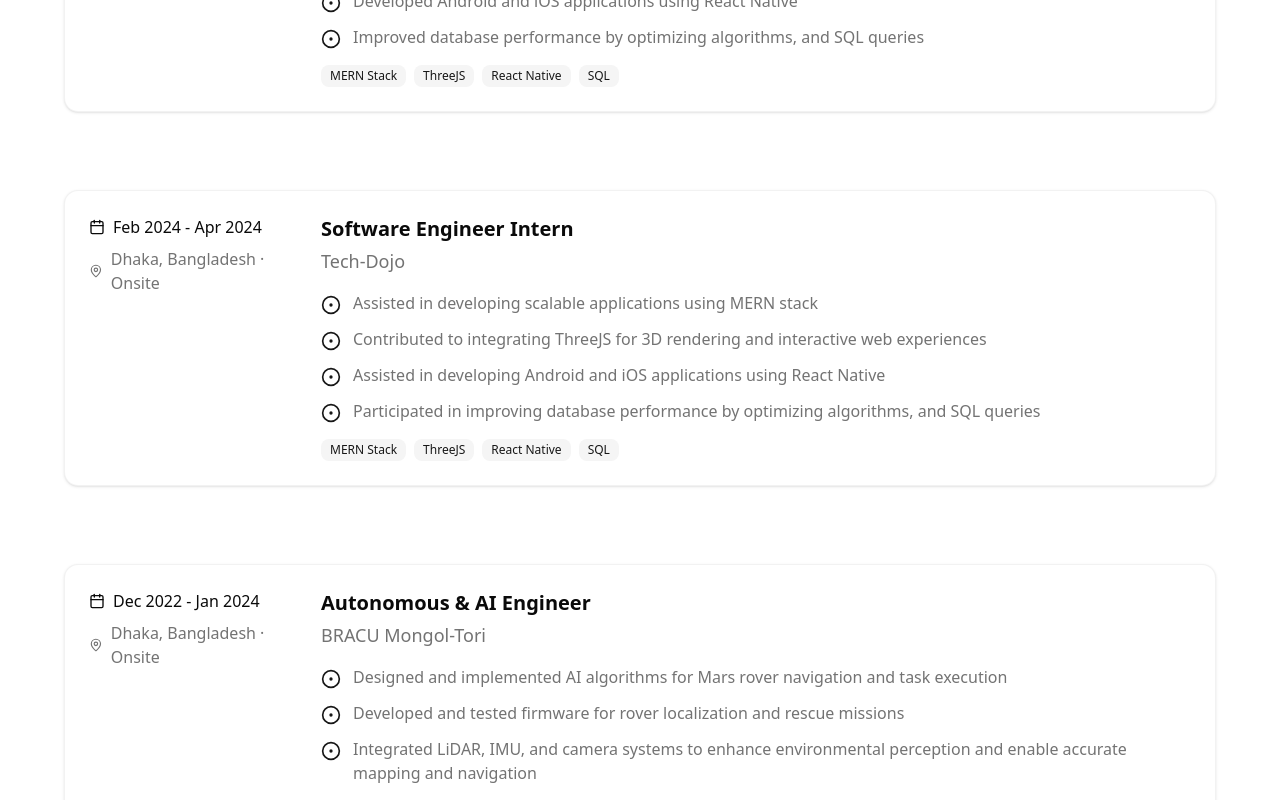
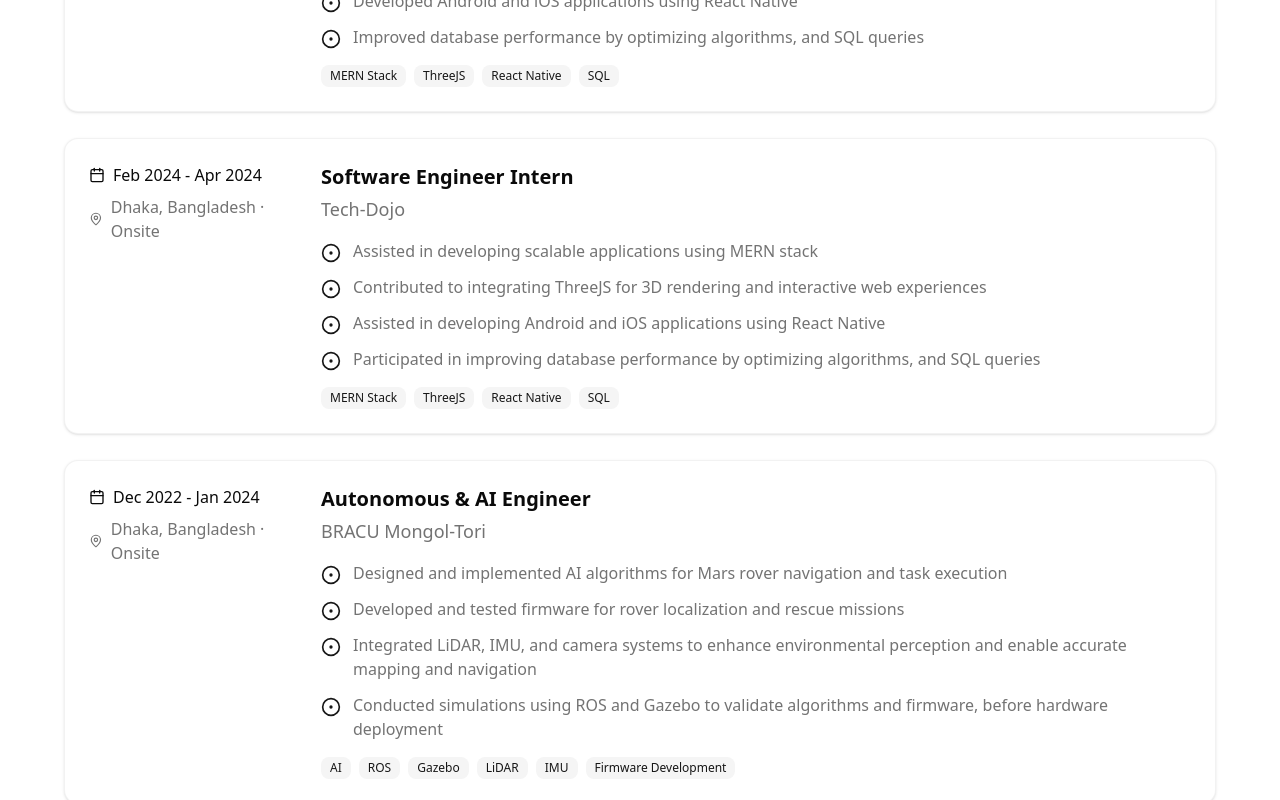
Before and after one commit to NafisRayan/NafisRayan-Portfolio, a Next.js app: page / in a window 1280 px wide. Shown: the part 2480-3280 px from the top of the page. Built offline with nearby package versions, Linux system fonts and the light colour scheme.

Commit message:
feat: Enhance stacking animations and smooth scrolling in experience and projects sections

```diff
--- a/src/app/globals.css
+++ b/src/app/globals.css
@@ -127,7 +127,6 @@
 
 @layer utilities {
 
-
   .animate-fade-in {
     animation: fadeIn 0.5s ease-in;
   }
@@ -162,6 +161,7 @@
   .animate-slide-carousel {
     animation: slideCarousel 30s linear infinite;
   }
+
   /* Stacking scroll animation */
   .stacking-card {
     transition: all 0.5s cubic-bezier(0.4, 0, 0.2, 1);
@@ -177,8 +177,27 @@
   @supports (position: sticky) {
     .sticky-stack {
       position: sticky;
-      top: 5rem;
+      top: 8rem;
+      will-change: transform;
     }
+  }
+
+  /* Ensure smooth scrolling during stacking */
+  .stacking-container {
+    will-change: scroll-position;
+    scroll-behavior: smooth;
+    overflow: visible;
+  }
+
+  .stacking-item {
+    position: sticky;
+    top: 8rem;
+    margin-bottom: 1rem; /* Reduced from 3rem */
+    will-change: transform;
+    pointer-events: auto;
+    transition-property: all; /* Ensure all relevant properties are transitioned */
+    transition-timing-function: cubic-bezier(0.4, 0, 0.2, 1); /* Default Tailwind ease-out */
+    transition-duration: 400ms; /* Adjusted for smoothness */
   }
 
   /* Smooth stacking transitions */
@@ -211,7 +230,6 @@
   .animate-stack-out {
     animation: stackOut 0.6s ease-out forwards;
   }
-
 
 }
 
--- a/src/components/experience-section.tsx
+++ b/src/components/experience-section.tsx
@@ -3,6 +3,7 @@
 import { Card } from "@/components/ui/card"
 import { Badge } from "@/components/ui/badge"
 import { Calendar, MapPin, CircleDot } from "lucide-react"
+import { useState, useEffect, useRef } from "react"
 
 const experiences = [
 	{
@@ -60,8 +61,28 @@
 ]
 
 export function ExperienceSection() {
+  const sectionRef = useRef<HTMLElement>(null);
+  const [scrollOffset, setScrollOffset] = useState(0);
+
+  useEffect(() => {
+    const handleScroll = () => {
+      if (sectionRef.current) {
+        const rect = sectionRef.current.getBoundingClientRect();
+        // Calculate offset: how much the section top has scrolled past the viewport top
+        // Apply a factor to control the speed of upward movement (e.g., 0.05 for 5% of scroll speed)
+        const currentOffset = Math.max(0, -rect.top) * 0.05;
+        setScrollOffset(currentOffset);
+      }
+    };
+
+    window.addEventListener("scroll", handleScroll, { passive: true });
+    handleScroll(); // Initial calculation
+
+    return () => window.removeEventListener("scroll", handleScroll);
+  }, []);
+
   return (
-		<section id="experience" className="py-16 lg:py-24 px-4 sm:px-6 lg:px-8">
+    <section id="experience" ref={sectionRef} className="py-16 lg:py-24 px-4 sm:px-6 lg:px-8">
       <div className="container mx-auto">
         <div className="text-center mb-16">
 					<span className="text-sm text-primary px-4 py-2 rounded-full bg-primary/10 inline-block mb-4">
@@ -70,13 +91,13 @@
 					<h1 className="text-4xl sm:text-5xl font-bold text-foreground">
 						Professional Experience
 					</h1>
-				</div>				<div className="max-w-6xl mx-auto relative">
+				</div>				<div className="max-w-6xl mx-auto relative stacking-container">
 					{experiences.map((experience, index) => (						<div
 							key={index}
-							className="sticky top-32 mb-12 transition-all duration-500 ease-out"
+className="stacking-item transition-all ease-out"
 style={{
   zIndex: 100 + index,
-								transform: `translateY(${index * 30}px)`,
+  transform: `translateY(${index * 10 - scrollOffset}px)`, /* Reduced initial offset */
   transformOrigin: 'center top'
 }}
 >
--- a/src/components/projects-section.tsx
+++ b/src/components/projects-section.tsx
@@ -5,6 +5,7 @@
 import { Badge } from "@/components/ui/badge"
 import { Button } from "@/components/ui/button"
 import { ExternalLink, Github, Brain, Box, Eye, Smartphone, CreditCard, Activity, TrendingUp, Users, Gamepad2, ShoppingCart, GraduationCap } from "lucide-react"
+import { useState, useEffect, useRef } from "react"
 
 const projects = [
 	{
@@ -118,8 +119,26 @@
 ]
 
 export function ProjectsSection() {
+  const sectionRef = useRef<HTMLElement>(null);
+  const [scrollOffset, setScrollOffset] = useState(0);
+
+  useEffect(() => {
+    const handleScroll = () => {
+      if (sectionRef.current) {
+        const rect = sectionRef.current.getBoundingClientRect();
+        const currentOffset = Math.max(0, -rect.top) * 0.05;
+        setScrollOffset(currentOffset);
+      }
+    };
+
+    window.addEventListener("scroll", handleScroll, { passive: true });
+    handleScroll(); // Initial calculation
+
+    return () => window.removeEventListener("scroll", handleScroll);
+  }, []);
+
   return (
-		<section id="projects" className="py-16 lg:py-24 px-4 sm:px-6 lg:px-8 grid-dots">
+    <section id="projects" ref={sectionRef} className="py-16 lg:py-24 px-4 sm:px-6 lg:px-8 grid-dots">
       <div className="container mx-auto">
         <div className="text-center mb-16">
 					<span className="text-sm text-primary px-4 py-2 rounded-full bg-primary/10 inline-block mb-4">
@@ -128,16 +147,16 @@
 					<h1 className="text-4xl sm:text-5xl font-bold text-foreground">
 						Featured Projects
 					</h1>
-				</div>				<div className="max-w-6xl mx-auto relative">
+				</div>				<div className="max-w-6xl mx-auto relative stacking-container">
 					{projects.map((project, index) => {
 						const Icon = project.icon
 						return (
 							<div
 								key={project.title}
-								className="sticky top-32 mb-12 transition-all duration-500 ease-out"
+className="stacking-item transition-all ease-out"
 style={{
   zIndex: 100 + index,
-									transform: `translateY(${index * 30}px)`,
+  transform: `translateY(${index * 10 - scrollOffset}px)`, /* Reduced initial offset */
   transformOrigin: 'center top'
 }}
 >
```
Lines whose indentation alone changed are shown as unchanged.
